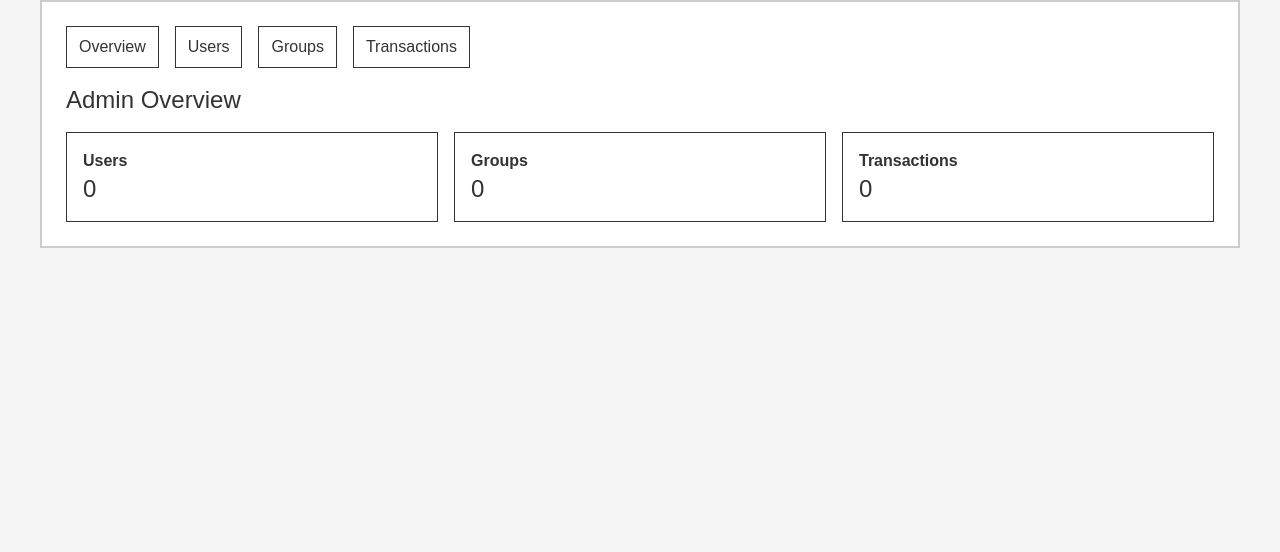
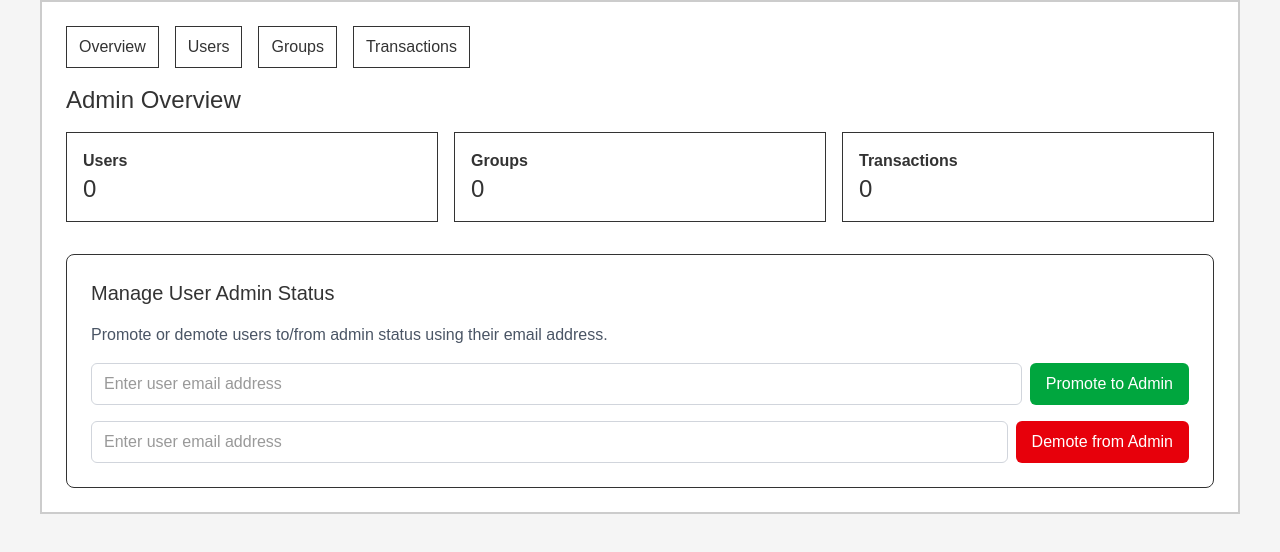
Before and after one commit to Smlchinaza/digital-contribution-platform, a Next.js app in the folder apps/frontend/: page /admin in a window 1280 px wide. Shown: the top 552 px of the page. Built offline with nearby package versions, Linux system fonts and the light colour scheme; no server answers; sample sign-in values are in the browser's storage.

Commit message:
feat: add promote and demote user functionality by email in admin panel, enhance frontend with forms for user management

```diff
--- a/apps/frontend/src/app/admin/page.tsx
+++ b/apps/frontend/src/app/admin/page.tsx
@@ -2,10 +2,14 @@
 import { useEffect, useState } from "react";
 import { useAuth } from "../../providers/AuthProvider";
 import { API_BASE_URL } from "../../services/api";
+import { apiService } from "../../services/api";
 
 export default function AdminOverviewPage() {
   const { token } = useAuth();
   const [stats, setStats] = useState<any>({ users: 0, groups: 0, transactions: 0 });
+  const [email, setEmail] = useState("");
+  const [loading, setLoading] = useState(false);
+  const [message, setMessage] = useState("");
 
   useEffect(() => {
     async function load() {
@@ -20,14 +24,106 @@ export default function AdminOverviewPage() {
     load();
   }, [token]);
 
+  const handlePromoteByEmail = async (e: React.FormEvent) => {
+    e.preventDefault();
+    if (!email.trim()) return;
+
+    setLoading(true);
+    setMessage("");
+
+    try {
+      await apiService.promoteUserByEmail(email.trim());
+      setMessage(`Successfully promoted ${email} to admin`);
+      setEmail("");
+    } catch (error: any) {
+      setMessage(`Error: ${error.message}`);
+    } finally {
+      setLoading(false);
+    }
+  };
+
+  const handleDemoteByEmail = async (e: React.FormEvent) => {
+    e.preventDefault();
+    if (!email.trim()) return;
+
+    setLoading(true);
+    setMessage("");
+
+    try {
+      await apiService.demoteUserByEmail(email.trim());
+      setMessage(`Successfully demoted ${email} from admin`);
+      setEmail("");
+    } catch (error: any) {
+      setMessage(`Error: ${error.message}`);
+    } finally {
+      setLoading(false);
+    }
+  };
+
   return (
     <div>
       <h1 className="text-2xl mb-4">Admin Overview</h1>
-      <div className="grid md:grid-cols-3 gap-4">
+      <div className="grid md:grid-cols-3 gap-4 mb-8">
         <div className="border p-4"><div className="font-semibold">Users</div><div className="text-2xl">{stats.users}</div></div>
         <div className="border p-4"><div className="font-semibold">Groups</div><div className="text-2xl">{stats.groups}</div></div>
         <div className="border p-4"><div className="font-semibold">Transactions</div><div className="text-2xl">{stats.transactions}</div></div>
       </div>
+
+      {/* Promote/Demote User by Email Section */}
+      <div className="border p-6 rounded-lg">
+        <h2 className="text-xl mb-4">Manage User Admin Status</h2>
+        <p className="text-gray-600 mb-4">Promote or demote users to/from admin status using their email address.</p>
+
+        <form onSubmit={handlePromoteByEmail} className="mb-4">
+          <div className="flex gap-2 mb-4">
+            <input
+              type="email"
+              value={email}
+              onChange={(e) => setEmail(e.target.value)}
+              placeholder="Enter user email address"
+              className="flex-1 px-3 py-2 border border-gray-300 rounded-md focus:outline-none focus:ring-2 focus:ring-blue-500"
+              required
+            />
+            <button
+              type="submit"
+              disabled={loading}
+              className="px-4 py-2 bg-green-600 text-white rounded-md hover:bg-green-700 disabled:opacity-50"
+            >
+              {loading ? "Processing..." : "Promote to Admin"}
+            </button>
+          </div>
+        </form>
+
+        <form onSubmit={handleDemoteByEmail}>
+          <div className="flex gap-2">
+            <input
+              type="email"
+              value={email}
+              onChange={(e) => setEmail(e.target.value)}
+              placeholder="Enter user email address"
+              className="flex-1 px-3 py-2 border border-gray-300 rounded-md focus:outline-none focus:ring-2 focus:ring-blue-500"
+              required
+            />
+            <button
+              type="submit"
+              disabled={loading}
+              className="px-4 py-2 bg-red-600 text-white rounded-md hover:bg-red-700 disabled:opacity-50"
+            >
+              {loading ? "Processing..." : "Demote from Admin"}
+            </button>
+          </div>
+        </form>
+
+        {message && (
+          <div className={`mt-4 p-3 rounded-md ${
+            message.includes("Error")
+              ? "bg-red-100 text-red-700 border border-red-300"
+              : "bg-green-100 text-green-700 border border-green-300"
+          }`}>
+            {message}
+          </div>
+        )}
+      </div>
     </div>
   );
 }
--- a/apps/frontend/src/services/api.ts
+++ b/apps/frontend/src/services/api.ts
@@ -123,6 +123,24 @@ class ApiService {
     return this.handleResponse<User>(response);
   }
 
+  async promoteUserByEmail(email: string): Promise<User> {
+    const response = await fetch(`${API_BASE_URL}/admin/users/promote-by-email`, {
+      method: 'PATCH',
+      headers: this.getAuthHeaders(),
+      body: JSON.stringify({ email }),
+    });
+    return this.handleResponse<User>(response);
+  }
+
+  async demoteUserByEmail(email: string): Promise<User> {
+    const response = await fetch(`${API_BASE_URL}/admin/users/demote-by-email`, {
+      method: 'PATCH',
+      headers: this.getAuthHeaders(),
+      body: JSON.stringify({ email }),
+    });
+    return this.handleResponse<User>(response);
+  }
+
   async getAdminGroups(): Promise<Group[]> {
     const response = await fetch(`${API_BASE_URL}/admin/groups`, {
       headers: this.getAuthHeaders(),
```
Also changed, not shown: 2 other files (tests, documents, lock files or other folders).
